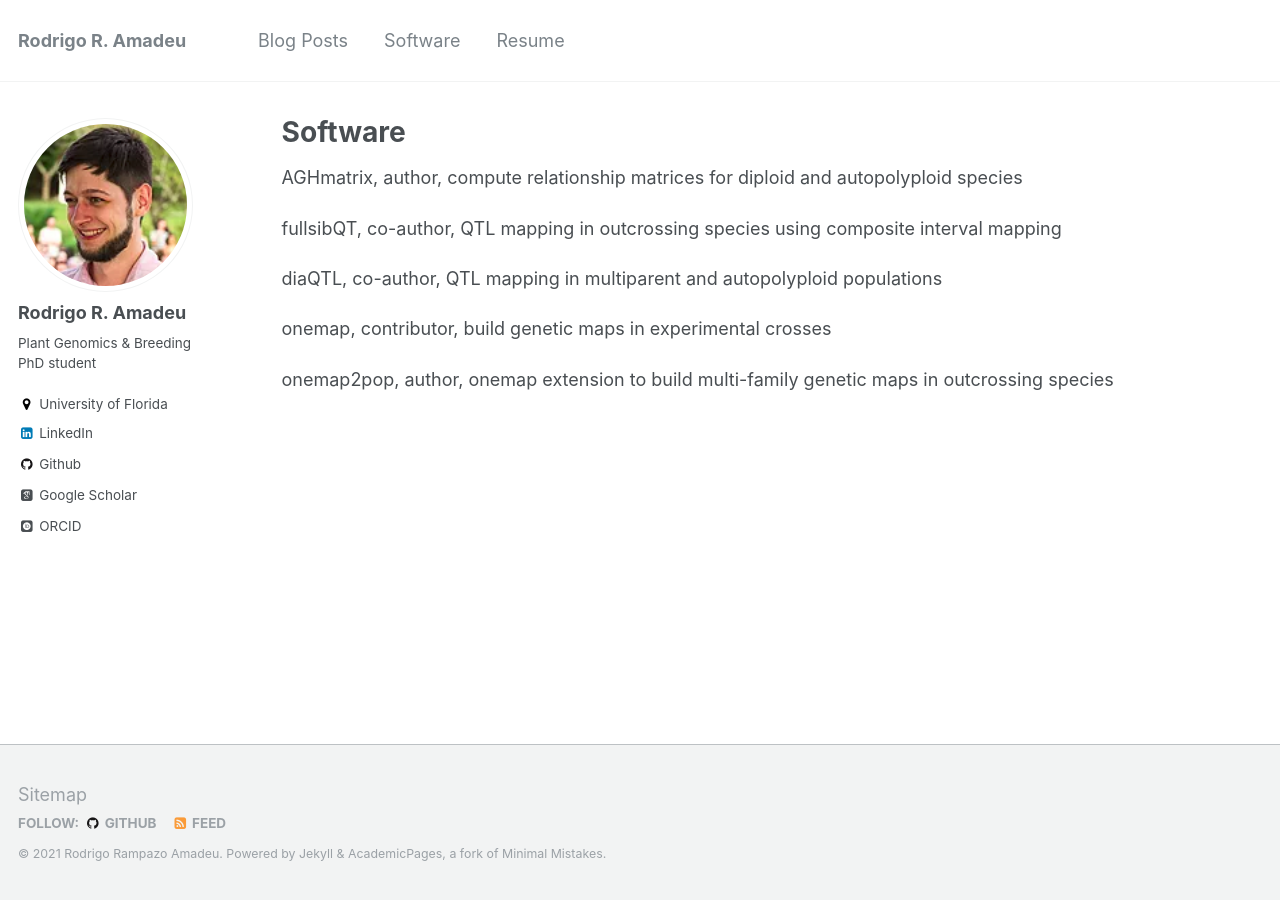
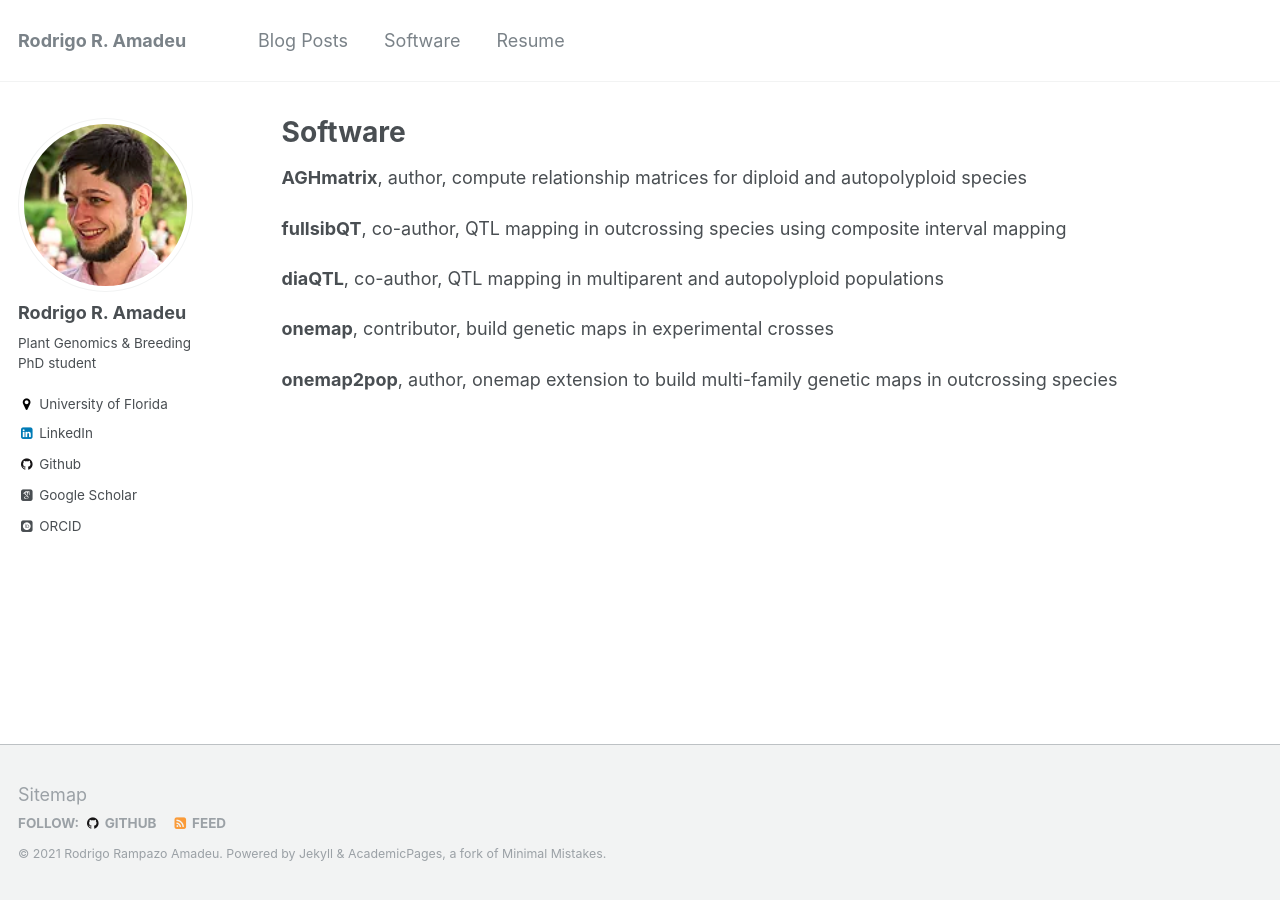
Before and after one commit to rramadeu/rramadeu.github.io, a Jekyll site: the page built from _pages/software.md, in a window 1280 px wide. Built offline with Jekyll 4.4.1, drawn with Linux system fonts in a browser that asks for light colours; some web fonts are replaced.

```diff
--- a/_pages/software.md
+++ b/_pages/software.md
@@ -9,12 +9,12 @@ redirect_from:
 
 {% include base_path %}
 
-[AGHmatrix](https://cran.r-project.org/package=AGHmatrix), author, compute relationship matrices for diploid and autopolyploid species
+**[AGHmatrix](https://cran.r-project.org/package=AGHmatrix)**, author, compute relationship matrices for diploid and autopolyploid species
 
-[fullsibQT](https://www.github.com/augusto-garcia/fullsibQTL), co-author, QTL mapping in outcrossing species using composite interval mapping
+**[fullsibQT](https://www.github.com/augusto-garcia/fullsibQTL)**, co-author, QTL mapping in outcrossing species using composite interval mapping
 
-[diaQTL](https://www.github.com/jendelman/diaQTL), co-author, QTL mapping in multiparent and autopolyploid populations
+**[diaQTL](https://www.github.com/jendelman/diaQTL)**, co-author, QTL mapping in multiparent and autopolyploid populations
 
-[onemap](https://cran.r-project.org/package=onemap), contributor, build genetic maps in experimental crosses
+**[onemap](https://cran.r-project.org/package=onemap)**, contributor, build genetic maps in experimental crosses
 
-[onemap2pop](https://www.github.com/augusto-garcia/onemap2pop), author, onemap extension to build multi-family genetic maps in outcrossing species
+**[onemap2pop](https://www.github.com/augusto-garcia/onemap2pop)**, author, onemap extension to build multi-family genetic maps in outcrossing species
```
